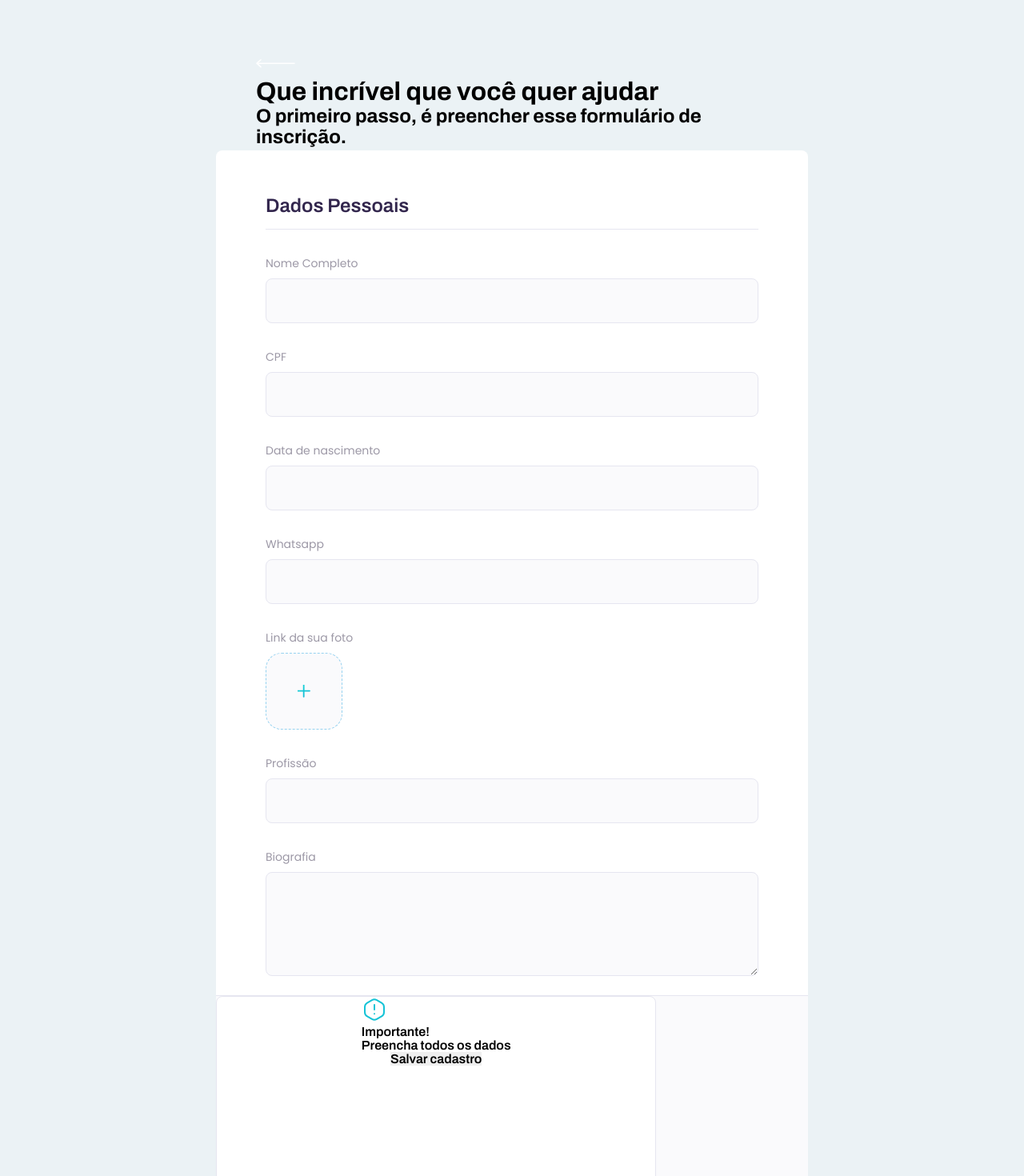
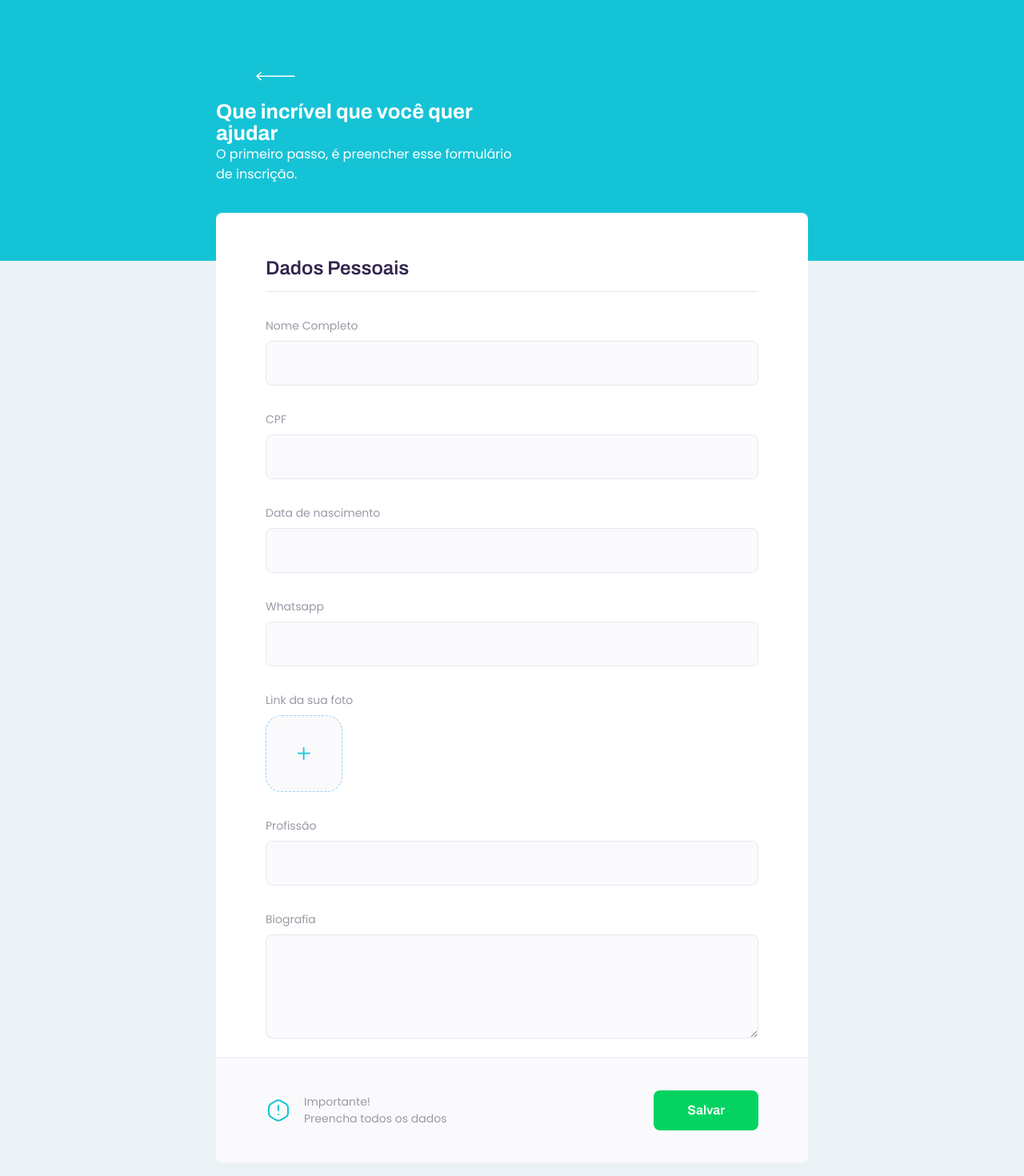
Before and after one commit to RaissaVieira/estudos-Synchro, a React (Create React App) app in the folder frontend/: page /professional/new in a window 1280 px wide. Shown: the top 1470 px of the page at 80% size. Built offline with nearby package versions, Linux system fonts and the light colour scheme.

Commit message:
refactor: ajustes de tags html

```diff
--- a/frontend/src/components/CardsProfessional/index.tsx
+++ b/frontend/src/components/CardsProfessional/index.tsx
@@ -1,4 +1,5 @@
-import Diego from '../../assets/Diego.png';
+import { Link } from 'react-router-dom';
+import Raissa from '../../assets/raissa.jpeg';
 import editImg from '../../assets/edit.svg';
 import removeImg from '../../assets/remove.svg';
 import whatsappImg from '../../assets/whatsapp.svg';
@@ -11,20 +12,24 @@ export function CardsProfessional() {
             <div id="profissional-content">
                 <div className="profissional-datas">
                     <footer>
-                        <img src={Diego} alt="Profissional" />
+                        <img src={Raissa} alt="Profissional" />
                         <div>
                             <h2>Raissa Vieira</h2>
                             <h3>Engenheira</h3>
                         </div>
                     </footer>
                     <div className="actions">
-                        <img src={editImg} alt="Editar" />
+                        <Link to="/professional/edit">
+                            <img src={editImg} alt="Editar" />
+                        </Link>
                         <img src={removeImg} alt="Remover" />
                     </div>
                 </div>
-                <div>
-                    Lorem ipsum dolor sit amet consectetur adipisicing elit. Eveniet nisi beatae quam modi necessitatibus numquam temporibus labore,
-                    similique veritatis inventore esse consectetur dicta, ipsam corrupti quae accusantium adipisci alias ipsum?
+                <div className="bio">
+                    <p>
+                        Lorem ipsum dolor sit amet consectetur adipisicing elit. Eveniet nisi beatae quam modi necessitatibus numquam temporibus labore,
+                        similique veritatis inventore esse consectetur dicta, ipsam corrupti quae accusantium adipisci alias ipsum?
+                    </p>
                 </div>
             </div>
             <div id="profissional-contact">
--- a/frontend/src/pages/CreateProfessional.tsx
+++ b/frontend/src/pages/CreateProfessional.tsx
@@ -1,17 +1,15 @@
-import InputMask from 'react-input-mask';
+import { Link } from 'react-router-dom';
 
 import backIcon from '../assets/back.svg';
-import fileIcon from '../assets/file.svg';
-import atencaoIcon from '../assets/atencao.svg';
+import { FormProfessional } from '../components/FormProfessional';
+import { Header } from '../components/Header';
 
 import '../styles/createProfessional.css';
 
 export function CreateProfessional() {
     return (
         <div id="create-professional">
-            <header>
-                <img src={backIcon} alt="Voltar"/>
-                <div>
+            <Header>
                 <h1>
                     Que incrível que você quer ajudar
                     </h1>
@@ -19,44 +17,8 @@ export function CreateProfessional() {
                     O primeiro passo, é preencher esse
                     formulário de inscrição.
                 </h2>
-                </div>
-            </header>
-            <div className="container-form">
-                <h1>Dados Pessoais</h1>
-                <div className="separator"></div>
-                <form>
-                    <label htmlFor="Name">Nome Completo</label>
-                    <input type="text" id="Name"/>
-                    <label htmlFor="Cpf">CPF</label>
-                    <InputMask mask="999.999.999-99" id="Cpf"/>
-                    <label htmlFor="Birthday">Data de nascimento</label>
-                    <InputMask mask="99/99/9999" id="Birthday"/>
-                    <label htmlFor="Whats">Whatsapp</label>
-                    <InputMask mask="(99)99999-9999" id="Whats"/>
-                    <label htmlFor="Photo" id="file">
-                        <p>Link da sua foto</p>
-                        <div>
-                            <img src={fileIcon}/>
-                        </div>
-                    </label>
-                    <input type="file" id="Photo"/>
-                    <label htmlFor="Profession">Profissão</label>
-                    <input type="text" id="Profession"/>
-                    <label htmlFor="Bio">Biografia</label>
-                    <textarea id="Bio"></textarea>
-                    <div id="submit">
-                        <div id="content">
-                            <div>
-                                <img src={atencaoIcon} alt="Atenção"/>
-                                <p>Importante! <br/>
-                                Preencha todos os dados</p>
-                            </div>
-
-                            <button type="submit">Salvar cadastro</button>
-                        </div>
-                    </div>
-                </form>
-            </div>
+            </Header>
+            <FormProfessional />
         </div>
     )
 }
```
Lines whose indentation alone changed are shown as unchanged.
